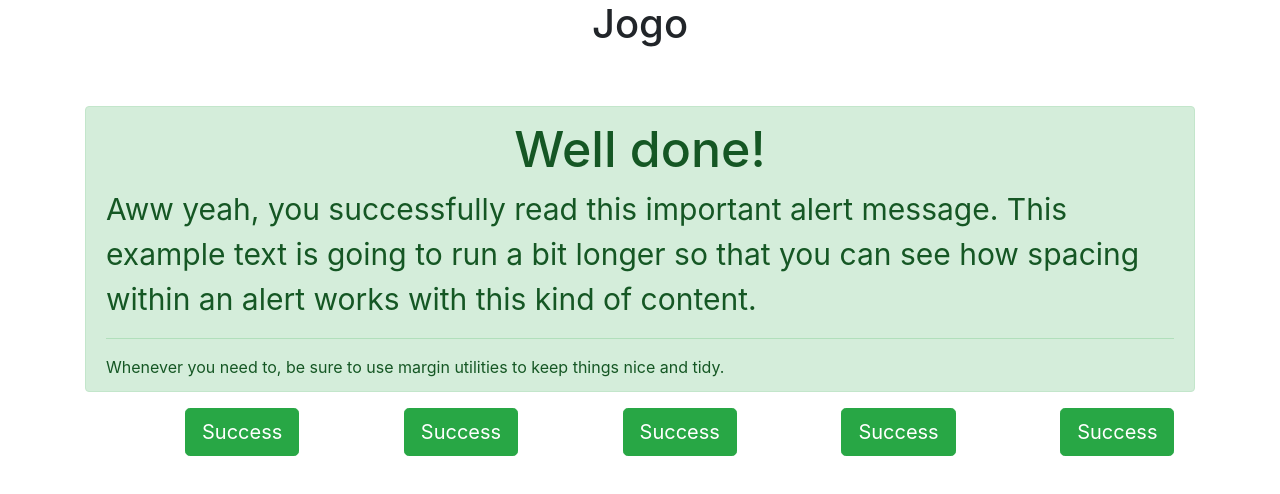
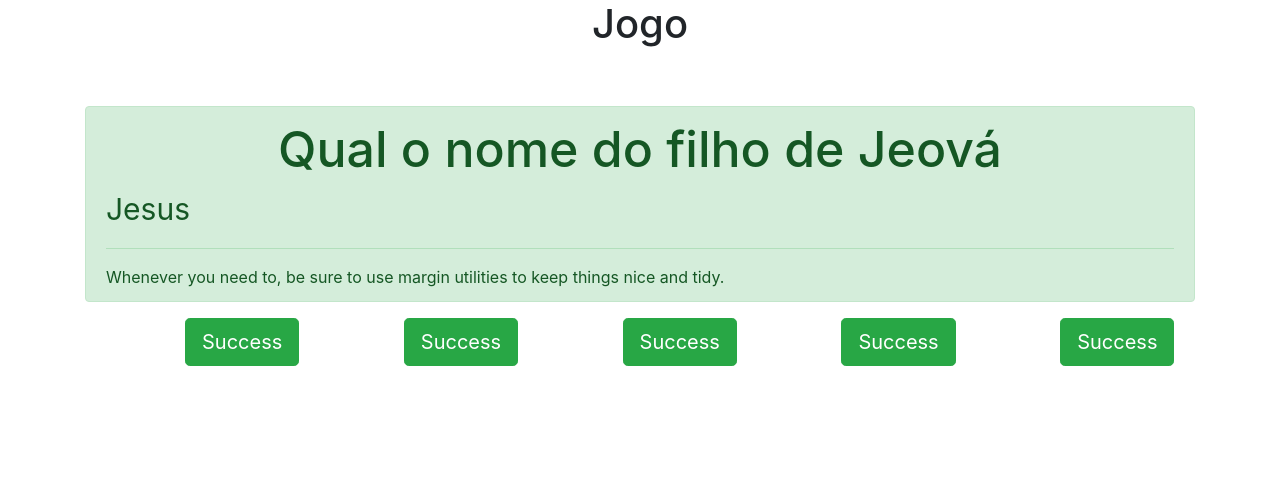
Before and after one commit to leopedreira/jogoBiblico, a plain HTML site: page index.html in a window 1280 px wide. Drawn offline with nearby package versions, Linux system fonts and the light colour scheme.

Commit message:
Add some ajax tests

```diff
--- a/index.html
+++ b/index.html
@@ -32,5 +32,6 @@
     <script src="https://code.jquery.com/jquery-3.2.1.slim.min.js" integrity="sha384-KJ3o2DKtIkvYIK3UENzmM7KCkRr/rE9/Qpg6aAZGJwFDMVNA/GpGFF93hXpG5KkN" crossorigin="anonymous"></script>
     <script src="https://cdnjs.cloudflare.com/ajax/libs/popper.js/1.12.3/umd/popper.min.js" integrity="sha384-vFJXuSJphROIrBnz7yo7oB41mKfc8JzQZiCq4NCceLEaO4IHwicKwpJf9c9IpFgh" crossorigin="anonymous"></script>
     <script src="https://maxcdn.bootstrapcdn.com/bootstrap/4.0.0-beta.2/js/bootstrap.min.js" integrity="sha384-alpBpkh1PFOepccYVYDB4do5UnbKysX5WZXm3XxPqe5iKTfUKjNkCk9SaVuEZflJ" crossorigin="anonymous"></script>
+    <script src="javascript.js"></script>
   </body>
 </html>
--- a/javascript.js
+++ b/javascript.js
@@ -1 +1,11 @@
-$('.btn');
+let perguntas = fetch('perguntas.json');
+//perguntas.then( data => data.json());
+setTimeout(() => {
+    perguntas.then( data => data.json())
+             .then( data => data.map( perguntas =>{
+                 console.log(perguntas.questao);
+                 console.log(perguntas.resposta);
+                 $('.alert-heading').text(perguntas.questao);
+                 $('.texto').text(perguntas.resposta);
+             }));
+},2000);
--- /dev/null
+++ b/perguntas.json
@@ -0,0 +1,13 @@
+[
+    {
+      "questao"    : "Qual o nome de Deus",
+      "resposta"    : "Jeová"
+
+    } ,
+
+    {
+      "questao"    : "Qual o nome do filho de Jeová",
+      "resposta"    : "Jesus"
+    }
+
+]
```
